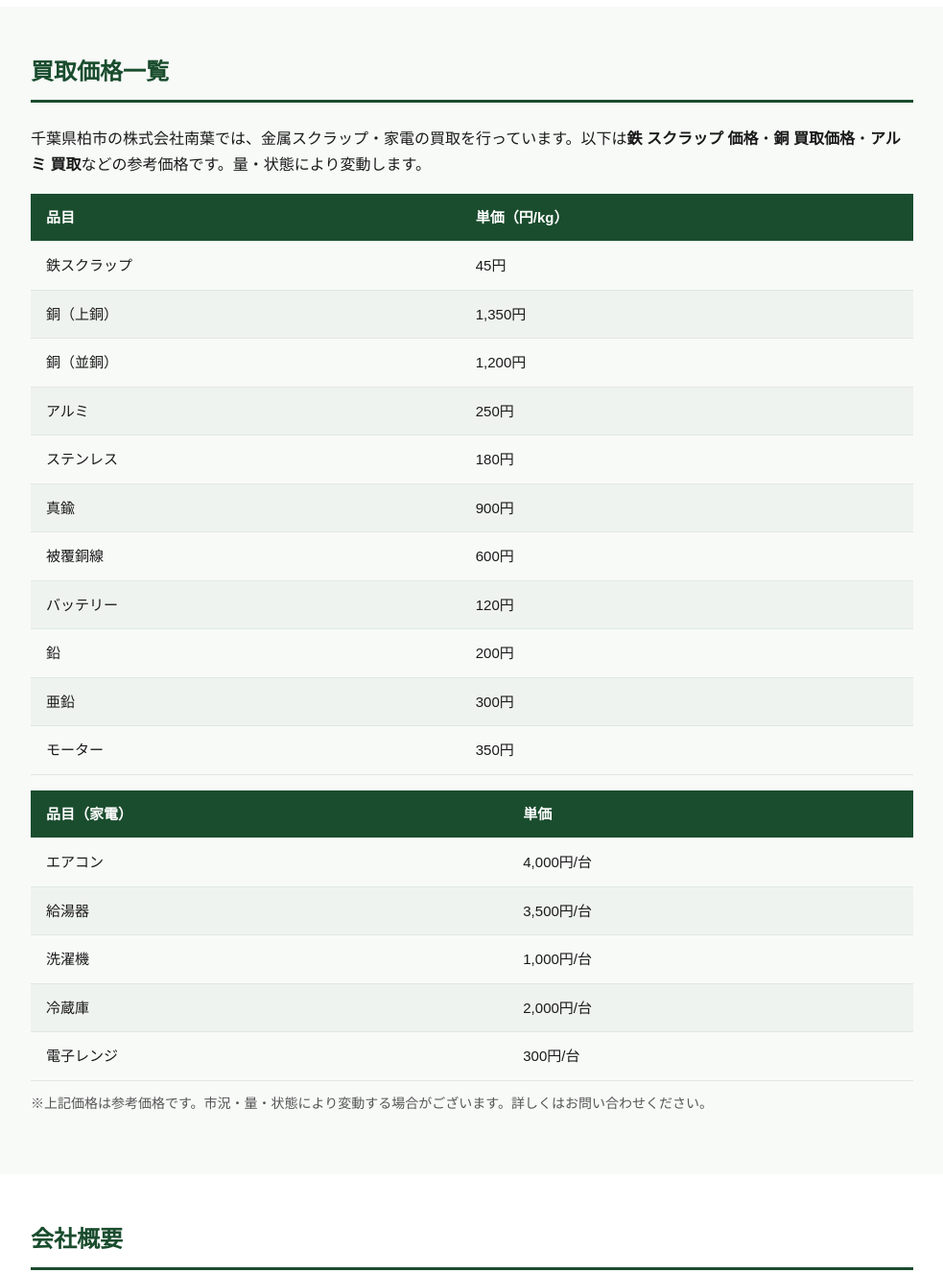
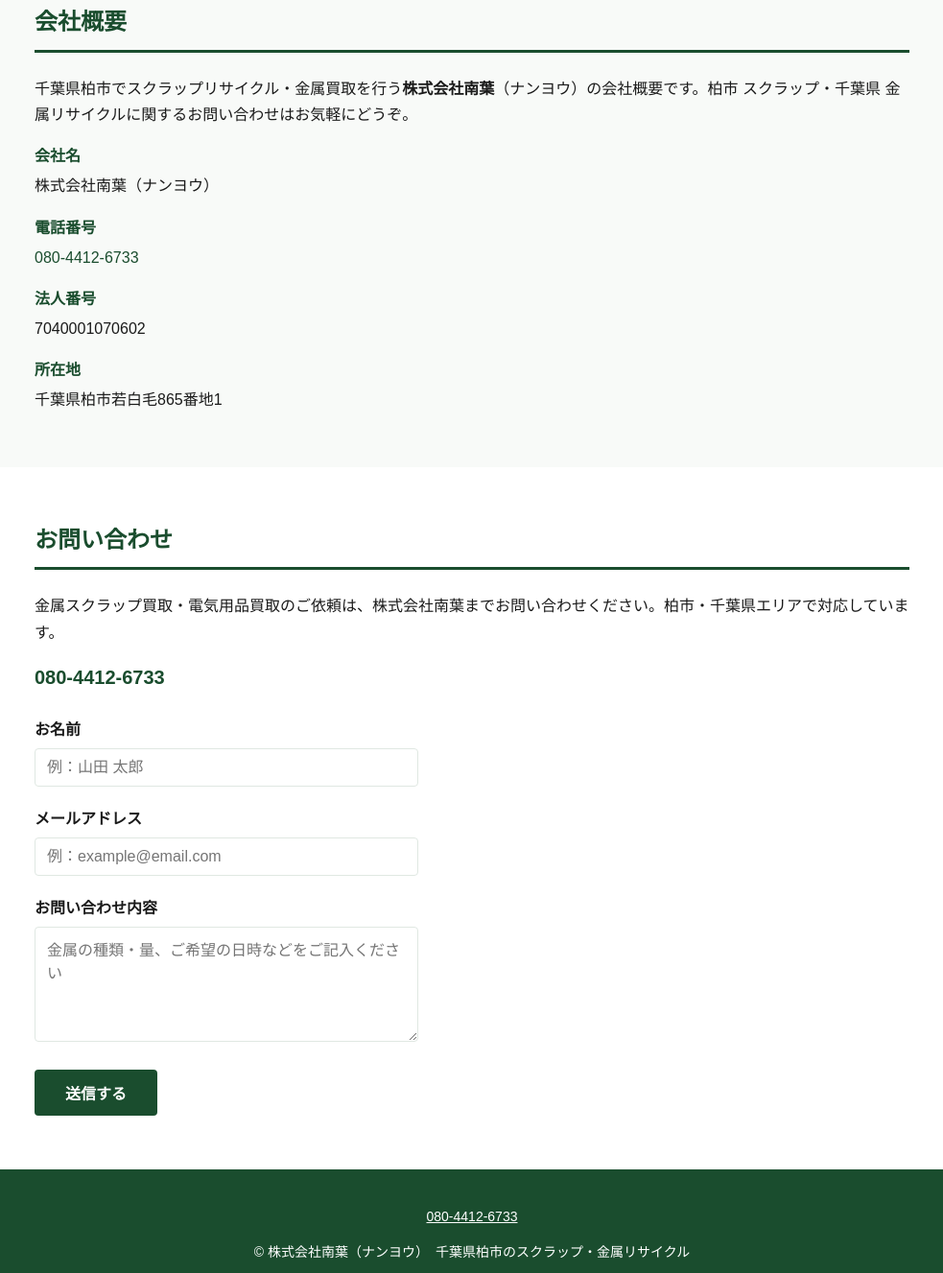
Before and after one commit to nefogam/nanyoukashiwa, a plain HTML site: page index.html in a window 1280 px wide. Shown: the part 706-2033 px from the top of the page at 96% size, without its empty margins (148-1131 px from the left). Drawn offline with Linux system fonts and the light colour scheme.

Commit message:
Update index.html

```diff
--- a/index.html
+++ b/index.html
@@ -4,7 +4,7 @@
   <meta charset="UTF-8">
   <meta name="viewport" content="width=device-width, initial-scale=1.0">
   <title>株式会社南葉｜千葉県柏市のスクラップ・金属リサイクル</title>
-  <meta name="description" content="株式会社南葉は千葉県柏市でスクラップリサイクル・金属スクラップ買取・家電回収・電気用品買取を行っています。柏市・千葉県の金属リサイクルはお任せください。鉄スクラップ・銅買取価格・アルミ買取など、地域密着で丁寧にご対応します。">
+  <meta name="description" content="株式会社南葉は千葉県柏市でスクラップリサイクル・金属スクラップ買取・電気用品買取を行っています。柏市・千葉県の金属リサイクルはお任せください。地域密着で丁寧にご対応します。">
   <meta name="keywords" content="株式会社南葉, 柏市 スクラップ, 柏市 金属買取, 千葉県 金属リサイクル, 鉄 スクラップ 価格, 銅 買取価格, アルミ 買取">
   <link rel="canonical" href="https://your-username.github.io/nanyo/">
   <style>
@@ -29,15 +29,15 @@
     a { color: var(--accent); text-decoration: none; }
     a:hover { text-decoration: underline; }
     img { max-width: 100%; height: auto; }
-    .container { max-width: 960px; margin: 0 auto; padding: 0 20px; }
-    .section { padding: 48px 0; }
+    .container { max-width: 960px; margin: 0 auto; padding: 0 24px; }
+    .section { padding: 56px 0; }
     .section:nth-child(even) { background: var(--bg-alt); }
     .section-title {
       font-size: 1.5rem;
       font-weight: 700;
       color: var(--accent);
-      margin: 0 0 24px;
-      padding-bottom: 8px;
+      margin: 0 0 1.5rem;
+      padding-bottom: 0.5rem;
       border-bottom: 3px solid var(--accent);
     }
     /* Hero */
@@ -77,30 +77,6 @@
       margin: 0 0 8px;
     }
     .business-card p { margin: 0; color: var(--text-muted); font-size: 0.9375rem; }
-    /* Table */
-    .table-wrap { overflow-x: auto; margin-top: 16px; }
-    table {
-      width: 100%;
-      border-collapse: collapse;
-      font-size: 0.9375rem;
-    }
-    th, td {
-      padding: 12px 16px;
-      text-align: left;
-      border-bottom: 1px solid var(--border);
-    }
-    th {
-      background: var(--accent);
-      color: #fff;
-      font-weight: 600;
-    }
-    tr:nth-child(even) { background: rgba(26, 77, 46, 0.04); }
-    tr:hover { background: rgba(26, 77, 46, 0.06); }
-    .price-note {
-      margin-top: 12px;
-      font-size: 0.875rem;
-      color: var(--text-muted);
-    }
     /* Company */
     .company-dl {
       margin: 0;
@@ -113,6 +89,12 @@
     .company-dl dt:first-child { margin-top: 0; }
     .company-dl dd { margin: 4px 0 0; color: var(--text); }
     /* Contact */
+    .contact-tel {
+      font-size: 1.25rem;
+      font-weight: 600;
+      margin: 0 0 24px;
+    }
+    .contact-tel a { color: var(--accent); }
     .form-group { margin-bottom: 20px; }
     .form-group label {
       display: block;
@@ -159,9 +141,9 @@
     "@type": "LocalBusiness",
     "name": "株式会社南葉",
     "alternateName": "ナンヨウ",
-    "description": "千葉県柏市でスクラップリサイクル・金属スクラップ買取・家電回収・電気用品買取を行う株式会社南葉です。柏市・千葉県の金属リサイクル、鉄スクラップ・銅・アルミ買取に対応しています。",
+    "description": "千葉県柏市でスクラップリサイクル・金属スクラップ買取・電気用品買取を行う株式会社南葉です。柏市・千葉県の金属リサイクルに対応しています。",
     "url": "https://your-username.github.io/nanyo/",
-    "telephone": "",
+    "telephone": "+81-80-4412-6733",
     "address": {
       "@type": "PostalAddress",
       "addressRegion": "千葉県",
@@ -170,7 +152,6 @@
     },
     "geo": {},
     "openingHoursSpecification": [],
-    "priceRange": "¥",
     "identifier": {
       "@type": "PropertyValue",
       "propertyID": "法人番号",
@@ -191,69 +172,17 @@
     <section class="section" id="business">
       <div class="container">
         <h2 class="section-title">事業内容</h2>
-        <p>株式会社南葉は千葉県柏市を中心に、<strong>柏市 スクラップ</strong>・<strong>柏市 金属買取</strong>・<strong>千葉県 金属リサイクル</strong>を手がけています。金属スクラップ買取、家電回収、電気用品全般の買取まで、地域密着で迅速に対応いたします。</p>
+        <p>株式会社南葉は千葉県柏市を中心に、<strong>柏市 スクラップ</strong>・<strong>柏市 金属買取</strong>・<strong>千葉県 金属リサイクル</strong>を手がけています。金属スクラップ買取、電気用品全般の買取まで、地域密着で迅速に対応いたします。</p>
         <div class="business-grid">
           <div class="business-card">
             <h3>金属スクラップ</h3>
-            <p>鉄スクラップをはじめ、銅・アルミ・ステンレスなど各種金属の買取。鉄 スクラップ 価格・銅 買取価格・アルミ 買取など、適正価格でお引き取りします。</p>
-          </div>
-          <div class="business-card">
-            <h3>家電回収</h3>
-            <p>エアコン・冷蔵庫・洗濯機・給湯器・電子レンジなど、不用家電の回収・買取。柏市・千葉県エリアでご自宅までお伺いします。</p>
+            <p>鉄スクラップをはじめ、銅・アルミ・ステンレスなど各種金属の買取。適正価格でお引き取りします。</p>
           </div>
           <div class="business-card">
             <h3>電気用品買取</h3>
             <p>電気用品全般の買取。モーター・バッテリー・被覆銅線なども対応。株式会社南葉にご相談ください。</p>
           </div>
         </div>
-      </div>
-    </section>
-
-    <section class="section" id="price">
-      <div class="container">
-        <h2 class="section-title">買取価格一覧</h2>
-        <p>千葉県柏市の株式会社南葉では、金属スクラップ・家電の買取を行っています。以下は<strong>鉄 スクラップ 価格</strong>・<strong>銅 買取価格</strong>・<strong>アルミ 買取</strong>などの参考価格です。量・状態により変動します。</p>
-        <div class="table-wrap">
-          <table>
-            <thead>
-              <tr>
-                <th>品目</th>
-                <th>単価（円/kg）</th>
-              </tr>
-            </thead>
-            <tbody>
-              <tr><td>鉄スクラップ</td><td>45円</td></tr>
-              <tr><td>銅（上銅）</td><td>1,350円</td></tr>
-              <tr><td>銅（並銅）</td><td>1,200円</td></tr>
-              <tr><td>アルミ</td><td>250円</td></tr>
-              <tr><td>ステンレス</td><td>180円</td></tr>
-              <tr><td>真鍮</td><td>900円</td></tr>
-              <tr><td>被覆銅線</td><td>600円</td></tr>
-              <tr><td>バッテリー</td><td>120円</td></tr>
-              <tr><td>鉛</td><td>200円</td></tr>
-              <tr><td>亜鉛</td><td>300円</td></tr>
-              <tr><td>モーター</td><td>350円</td></tr>
-            </tbody>
-          </table>
-        </div>
-        <div class="table-wrap">
-          <table>
-            <thead>
-              <tr>
-                <th>品目（家電）</th>
-                <th>単価</th>
-              </tr>
-            </thead>
-            <tbody>
-              <tr><td>エアコン</td><td>4,000円/台</td></tr>
-              <tr><td>給湯器</td><td>3,500円/台</td></tr>
-              <tr><td>洗濯機</td><td>1,000円/台</td></tr>
-              <tr><td>冷蔵庫</td><td>2,000円/台</td></tr>
-              <tr><td>電子レンジ</td><td>300円/台</td></tr>
-            </tbody>
-          </table>
-        </div>
-        <p class="price-note">※上記価格は参考価格です。市況・量・状態により変動する場合がございます。詳しくはお問い合わせください。</p>
       </div>
     </section>
 
@@ -264,6 +193,8 @@
         <dl class="company-dl">
           <dt>会社名</dt>
           <dd>株式会社南葉（ナンヨウ）</dd>
+          <dt>電話番号</dt>
+          <dd><a href="tel:08044126733">080-4412-6733</a></dd>
           <dt>法人番号</dt>
           <dd>7040001070602</dd>
           <dt>所在地</dt>
@@ -275,7 +206,8 @@
     <section class="section" id="contact">
       <div class="container">
         <h2 class="section-title">お問い合わせ</h2>
-        <p>金属スクラップ買取・家電回収・電気用品買取のご依頼は、株式会社南葉までお問い合わせください。柏市・千葉県エリアで対応しています。</p>
+        <p>金属スクラップ買取・電気用品買取のご依頼は、株式会社南葉までお問い合わせください。柏市・千葉県エリアで対応しています。</p>
+        <p class="contact-tel"><a href="tel:08044126733">080-4412-6733</a></p>
         <form action="#" method="post" style="max-width: 480px;">
           <div class="form-group">
             <label for="name">お名前</label>
@@ -297,6 +229,7 @@
 
   <footer>
     <div class="container">
+      <p><a href="tel:08044126733">080-4412-6733</a></p>
       <p>© 株式会社南葉（ナンヨウ）　千葉県柏市のスクラップ・金属リサイクル</p>
     </div>
   </footer>
```
